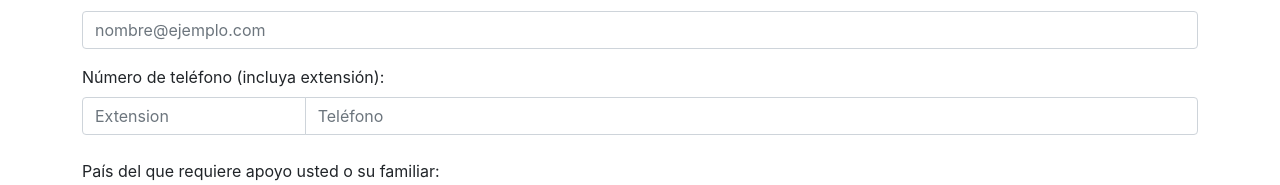
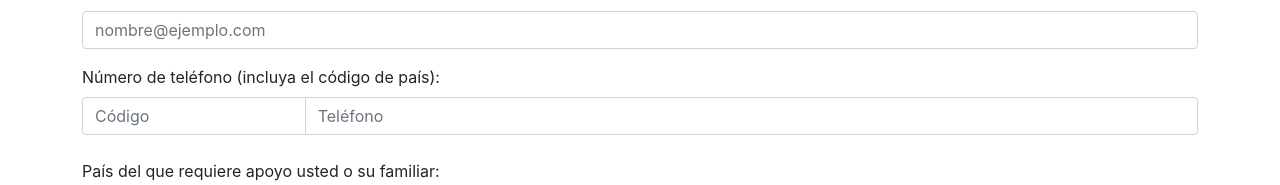
Before and after one commit to JoseGaldamez/correosRJM, a React (Create React App) app: page / in a window 1280 px wide. Shown: the part 539-724 px from the top of the page. Built offline with nearby package versions, Linux system fonts and the light colour scheme.

Commit message:
adding codigo de pais

```diff
--- a/src/components/Contacto.js
+++ b/src/components/Contacto.js
@@ -205,7 +205,11 @@ function Contacto () {
         }
     }
     const handleExtension = (event) => {
-        setextension(event.target.value);
+        if (event.target.value.length === 1 && event.target.value !== "+") {
+            setextension("+" + event.target.value);
+        } else {
+            setextension(event.target.value);
+        }
         if (error) {
             seterror(false);
         }
@@ -274,9 +278,10 @@ function Contacto () {
                 <input type="email" value={email} onChange={handleEmail} className="form-control" id="email" placeholder="nombre@ejemplo.com" />
             </div>
 
-            <label htmlFor="extension" className="form-label">Número de teléfono (incluya extensión):</label>
+            <label htmlFor="extension" className="form-label">Número de teléfono (incluya el código de país):</label>
             <div className="input-group">
-                <input type="text" id="extension" placeholder="Extension" value={extension} onChange={handleExtension} aria-label="Extension" className="form-control extension" />
+
+                <input type="text" id="extension" placeholder="Código" value={extension} onChange={handleExtension} aria-label="Extension" className="form-control extension" />
                 <input type="text" id="phone" placeholder="Teléfono" value={phone} onChange={handlePhone} aria-label="Telefono" className="form-control phone" />
             </div>
             <br/>
```
Also changed, not shown: 6 other files (tests, documents, lock files or other folders).
